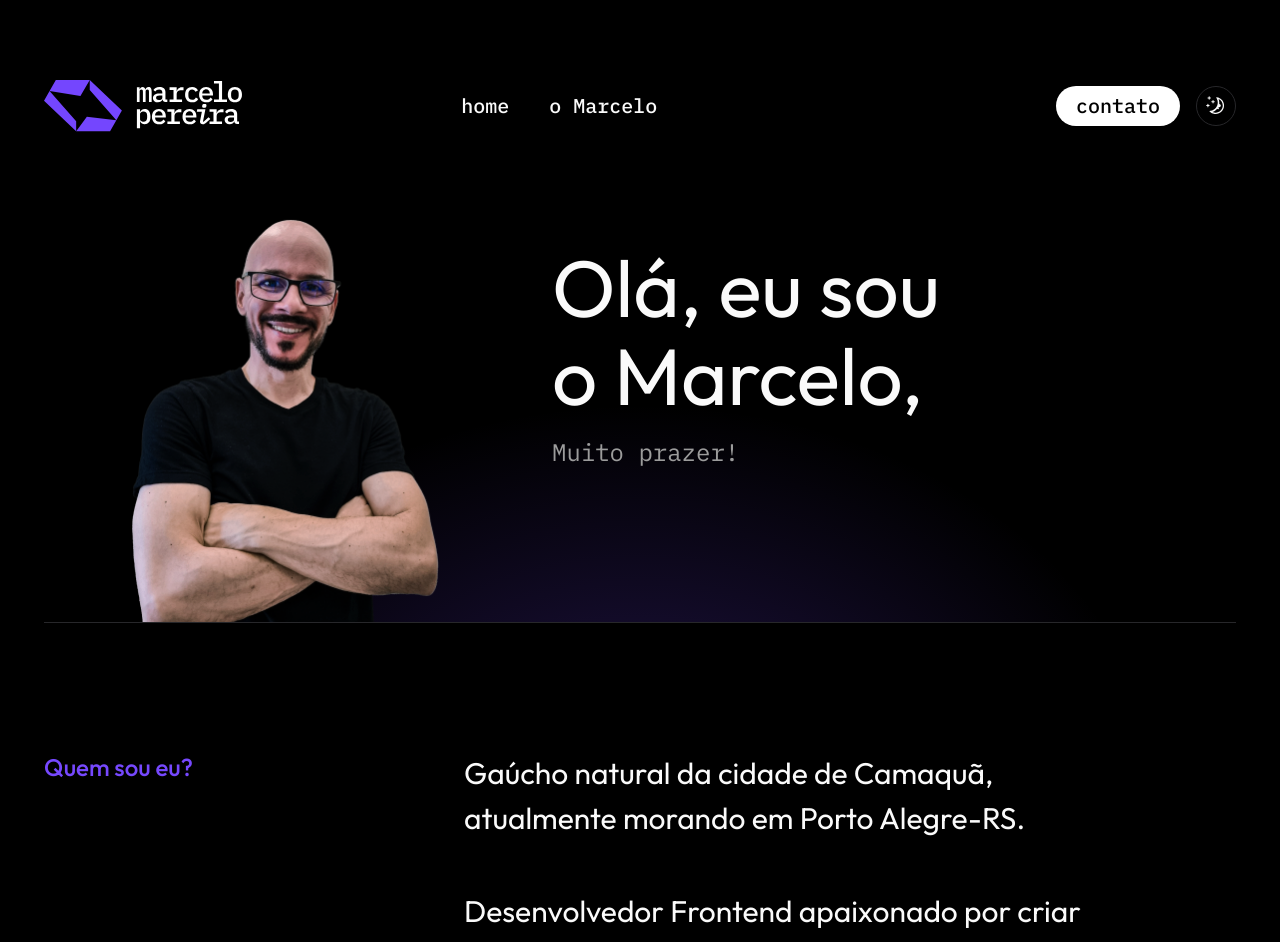
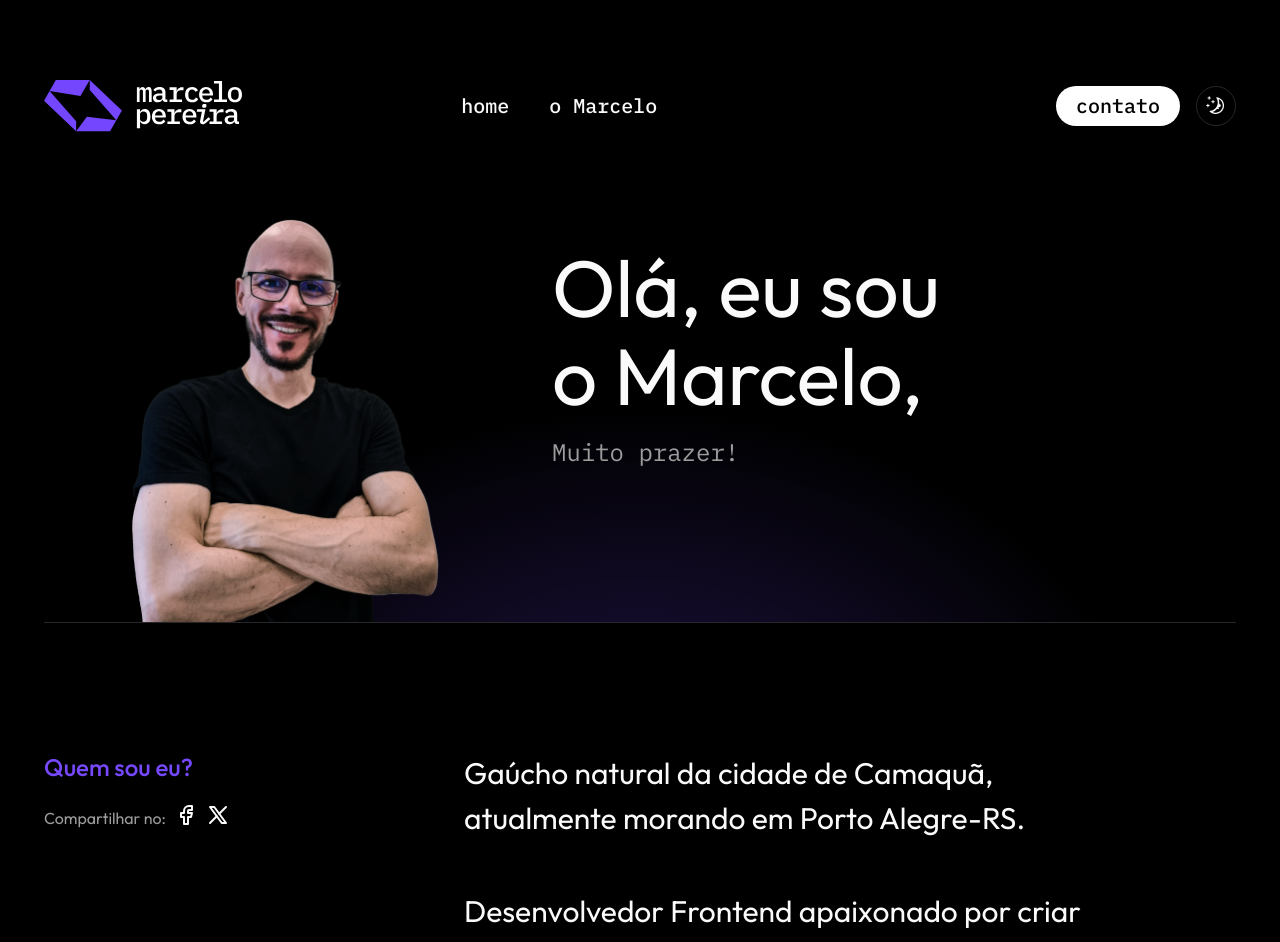
Before and after one commit to marcelopoars/my-website, a Next.js app: page /o-marcelo in a window 1280 px wide. Shown: the top 942 px of the page. Built offline with nearby package versions, Linux system fonts and the light colour scheme.

Commit message:
feat: add Share component

```diff
--- a/src/components/cta-banner/cta-banner.tsx
+++ b/src/components/cta-banner/cta-banner.tsx
@@ -1,5 +1,5 @@
+import { ArrowRightIcon } from '@radix-ui/react-icons'
 import Image from 'next/image'
-import { ArrowRightIcon } from '@radix-ui/react-icons'
 
 import { Button } from '@/components/ui'
 
--- a/src/components/index.ts
+++ b/src/components/index.ts
@@ -4,6 +4,7 @@ export * from './cta-banner'
 export * from './footer'
 export * from './header'
 export * from './icons'
+export * from './share'
 
 // Shadcn UI
 export * from './ui'
--- a/src/components/o-marcelo/about-me.tsx
+++ b/src/components/o-marcelo/about-me.tsx
@@ -1,4 +1,5 @@
 import React from 'react'
+import { Share } from '../share'
 
 const tools = [
   'React.js',
@@ -28,9 +29,12 @@ export function AboutMe() {
         <hr className="bg-foreground/10 h-px" />
 
         <div className="flex flex-col gap-6 pt-12 md:flex-row md:items-start md:gap-28 lg:pt-32 lg:gap-0">
-          <h2 className="text-primary text-xl whitespace-nowrap font-medium lg:min-w-[420px] lg:text-2xl lg:sticky lg:top-12">
-            Quem sou eu?
-          </h2>
+          <div className="lg:sticky lg:top-12">
+            <h2 className="text-primary text-xl whitespace-nowrap font-medium lg:min-w-[420px] lg:text-2xl">
+              Quem sou eu?
+            </h2>
+            <Share />
+          </div>
 
           <div className="max-w-[645px] space-y-6 lg:text-3xl lg:leading-normal lg:space-y-12">
             <p>
--- /dev/null
+++ b/src/components/share/index.ts
@@ -0,0 +1 @@
+export * from './share'
--- /dev/null
+++ b/src/components/share/share.tsx
@@ -0,0 +1,40 @@
+import { IconBrandFacebook, IconBrandX } from '@tabler/icons-react'
+
+export function Share() {
+  const canonicalUrl = 'https://www.marcelopereira.dev/'
+  const title = 'Marcelo Pereira | Desenvolvedor Frontend'
+
+  const facebookURL = `https://www.facebook.com/sharer/sharer.php?u=${encodeURIComponent(canonicalUrl)}&t=${encodeURIComponent(title)}`
+
+  const twitterUrl = `https://twitter.com/intent/tweet?url=${encodeURIComponent(canonicalUrl)}&text=${encodeURIComponent(title)}`
+
+  return (
+    <div className="flex items-center gap-1 lg:mt-4">
+      <span className="text-muted-foreground">Compartilhar no:</span>
+      <ul className="flex">
+        <li>
+          <a
+            className="inline-block p-1 hover:text-primary transition"
+            href={facebookURL}
+            target="_blank"
+            rel="noopener noreferrer"
+            aria-label="Compartilhar no Facebook"
+          >
+            <IconBrandFacebook />
+          </a>
+        </li>
+        <li>
+          <a
+            className="inline-block p-1 hover:text-primary transition"
+            href={twitterUrl}
+            target="_blank"
+            rel="noopener noreferrer"
+            aria-label="Compartilhar no X"
+          >
+            <IconBrandX />
+          </a>
+        </li>
+      </ul>
+    </div>
+  )
+}
```
Also changed, not shown: src/components/footer/footer.tsx (line endings or trailing spaces), src/components/home/_components/hero-links.tsx (line endings or trailing spaces), src/components/home/projects.tsx (line endings or trailing spaces), src/components/o-marcelo/hero-marcelo.tsx (line endings or trailing spaces).
